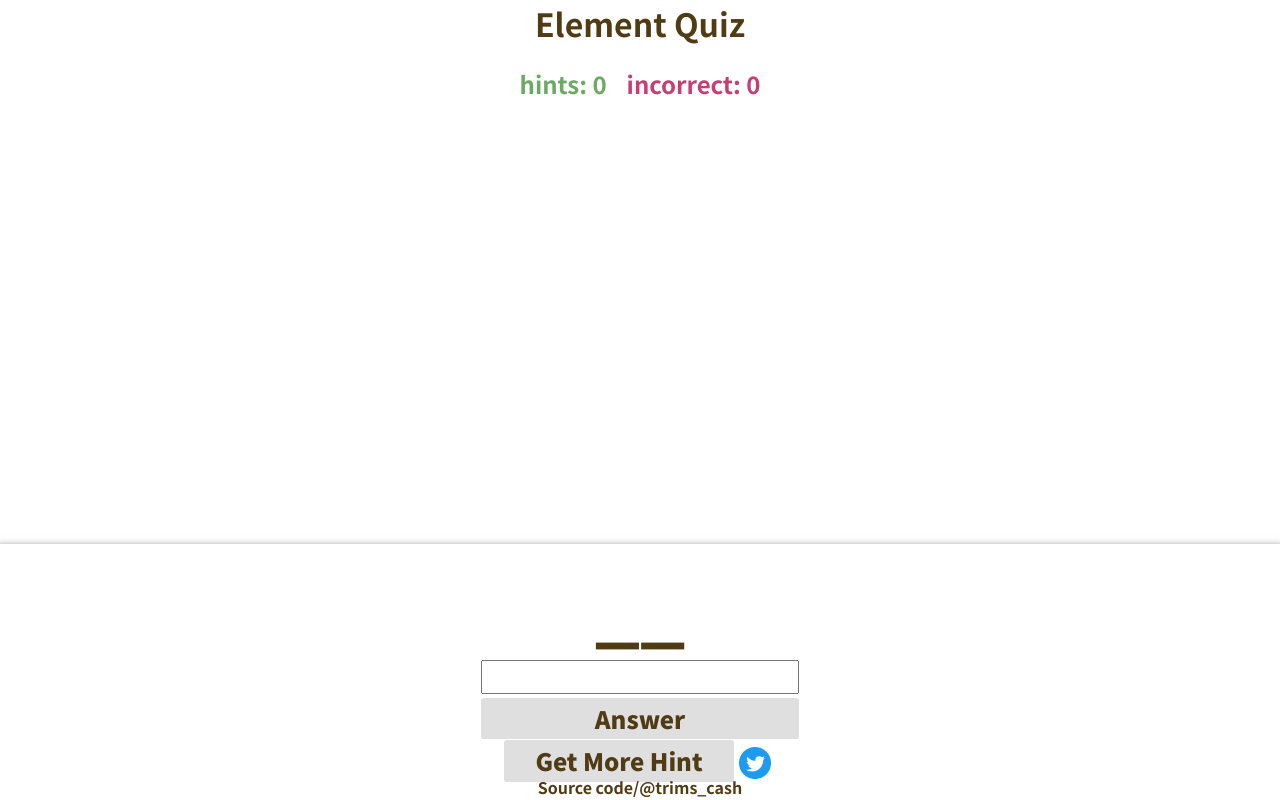
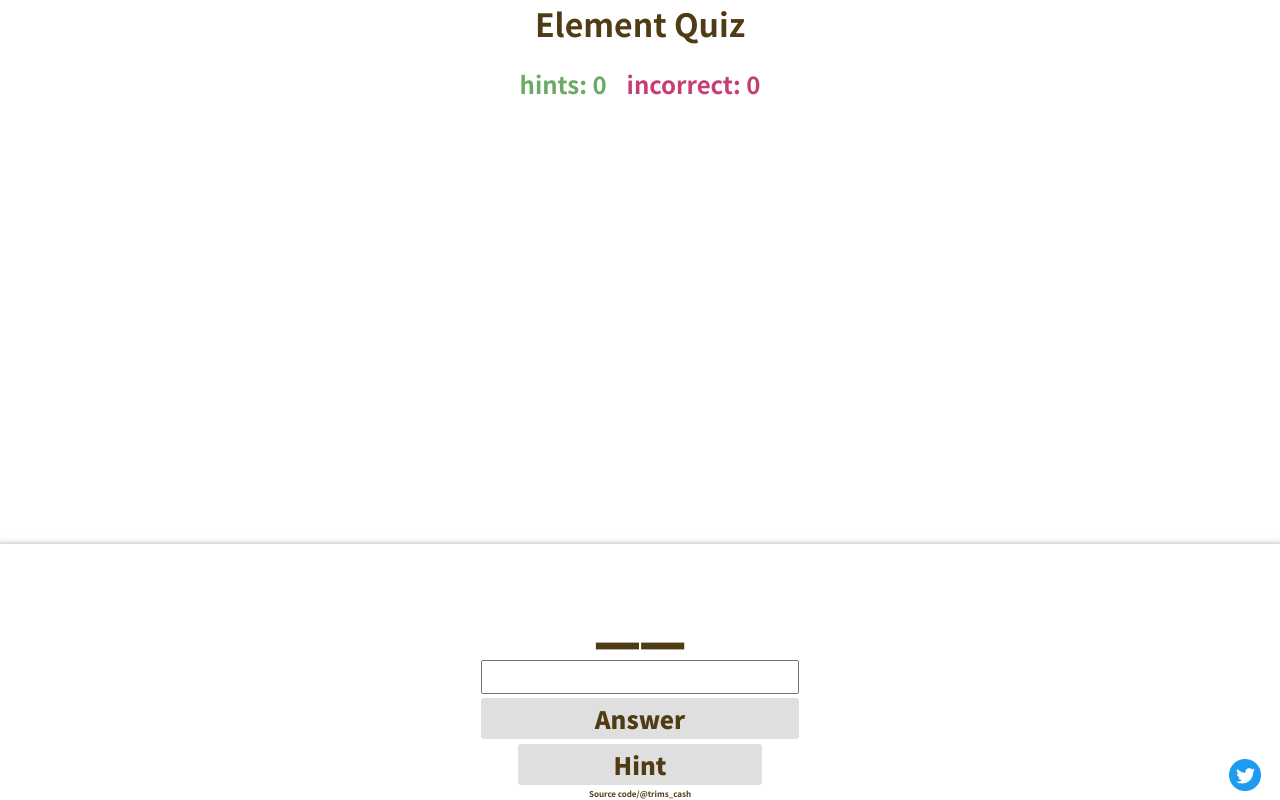
Before and after one commit to trimscash/element-quiz, a React (Create React App) app in the folder front/: page / in a window 1280 px wide. Built offline with nearby package versions, Linux system fonts and the light colour scheme; no server answers.

Commit message:
fix: hint button, tweet button

```diff
--- a/front/src/view/App.css
+++ b/front/src/view/App.css
@@ -72,19 +72,24 @@ a {
 }
 
 #hintButtons>button {
-  padding-left: 10%;
-  padding-right: 10%;
+  margin-top: 0.6svh;
+  padding-left: 30%;
+  padding-right: 30%;
+  /* font-size: clamp(1svw, 5svw, 1em); */
 }
 
 #tweetButton {
-  margin: 5px
+  position: absolute;
+  right: 1.5svw;
+  bottom: 1.5svh;
 }
+
 
 .cash {
   color: #503c14;
   text-decoration: none;
   position: absolute;
-  font-size: clamp(0.5em, 5svw, 1em);
+  font-size: clamp(0.5em, 1svh, 1em);
   bottom: 1px;
 }
 
--- a/front/src/view/components/CorrectModal.tsx
+++ b/front/src/view/components/CorrectModal.tsx
@@ -21,13 +21,13 @@ import TweetButton from './TweetButton'
 
 const modalStyles = {
   content: {
-    top: '40%',
-    left: '50%',
+    top: '40svh',
+    left: '50svw',
     right: 'auto',
     bottom: 'auto',
     marginRight: '-50%',
     transform: 'translate(-50%, -50%)',
-    minWidth: '40%',
+    minWidth: '50svw',
     transition: 'opacity 2000ms ease-in-out',
   },
 }
--- a/front/src/view/components/Footer.tsx
+++ b/front/src/view/components/Footer.tsx
@@ -20,9 +20,9 @@ function Footer() {
         <Answer />
         <div id="hintButtons">
           <HintButton />
-          <TweetButton />
         </div>
       </div>
+      <TweetButton />
 
       <div className="cash">
         <a href="https://github.com/trimscash/element-quiz/">Source code/</a>
--- a/front/src/view/components/HintButton.tsx
+++ b/front/src/view/components/HintButton.tsx
@@ -56,7 +56,7 @@ function RouletteButton() {
     }
     return
   }
-  return <Button value="Get More Hint" onClick={() => handleClick()} />
+  return <Button value="Hint" onClick={() => handleClick()} />
 }
 
 export default RouletteButton
```
